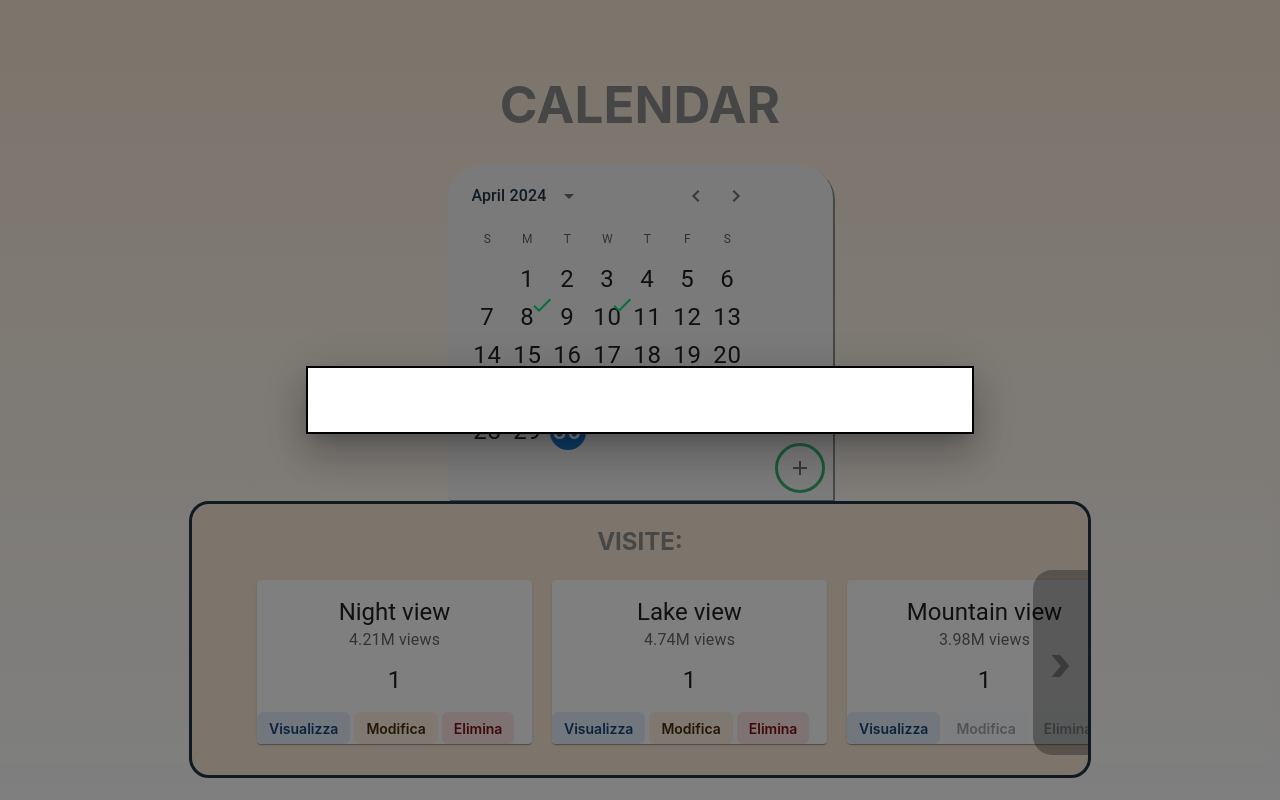
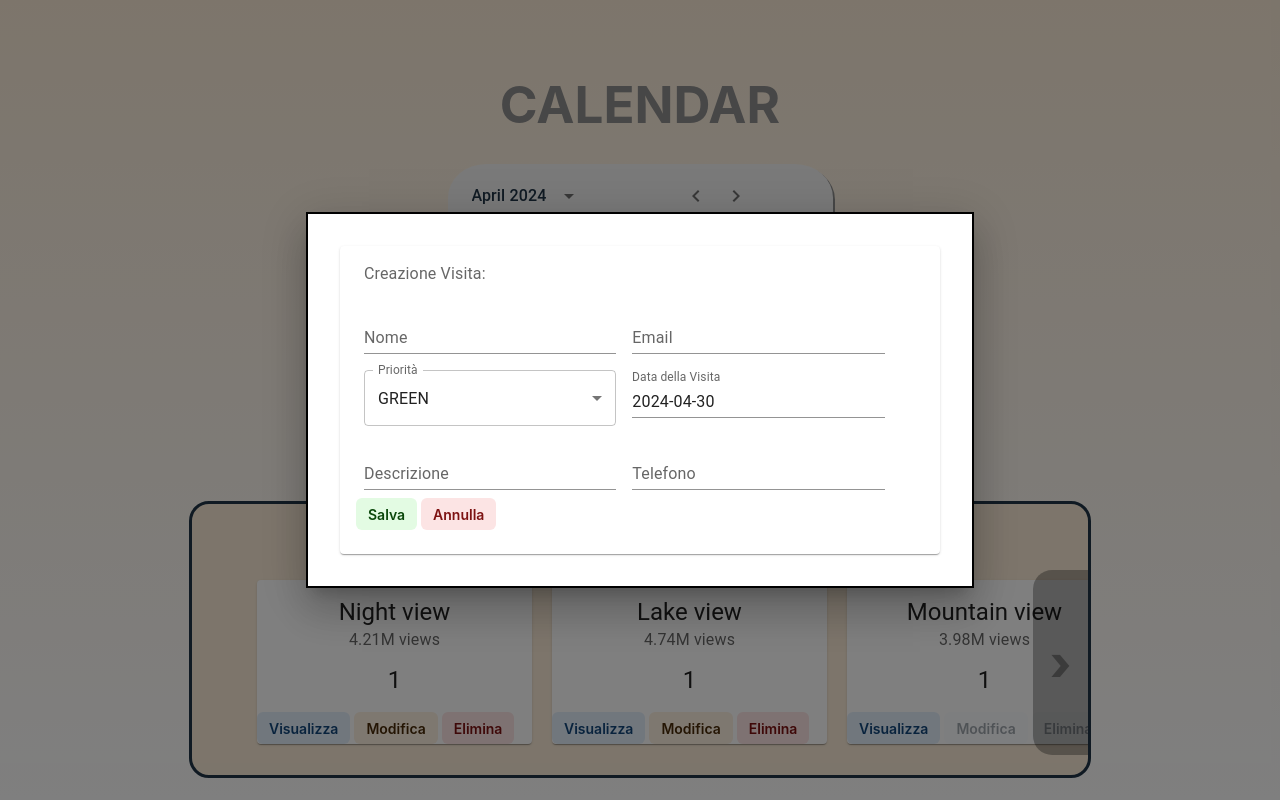
Before and after one commit to Alinetor06/Calendar, a React (Vite) app in the folder calendar-front/: page / in a window 1280 px wide. Both pictures are taken after a click on the button 800 px from the left and 467 px from the top of the page. Built offline with nearby package versions, Linux system fonts and the light colour scheme.

Commit message:
saveCard

```diff
--- a/calendar-front/src/components/Calendar/DataPicker.tsx
+++ b/calendar-front/src/components/Calendar/DataPicker.tsx
@@ -12,16 +12,12 @@ import { Visita } from "../../config/Visite";
 export const DataPicker: React.FC<{}> = ({ }) => {
 
     const [isModalOpen, setIsModalOpen] = useState(false);
+    const [dati, setDati] = useState<Visita[]>([]);
 
     const handleModalOpen = () => {
         setIsModalOpen(true);
-    };
 
-    const handleModalClose = () => {
-        setIsModalOpen(false);
-    }
-
-    const dati: Visita[] = [
+        setDati([
             {
                 id: 1,
                 name: 'Night view',
@@ -78,7 +74,14 @@ export const DataPicker: React.FC<{}> = ({ }) => {
                 tel: '+39323253252'
             },
 
-    ];
+        ]);
+    };
+
+    const handleModalClose = () => {
+        setIsModalOpen(false);
+    }
+
+
 
 
     return (
@@ -86,12 +89,14 @@ export const DataPicker: React.FC<{}> = ({ }) => {
             <h1 className='header-text-calendar'>Calendar </h1>
             <>
                 <div className="calendar_display">
-                    <ModalComponent isOpen={isModalOpen} onClose={handleModalClose} data={dati} typeModel={1} />
-
                     <Calendar />
                     <IconButton onClick={handleModalOpen}>
                         <AddIcon />
                     </IconButton>
+
+                    {isModalOpen && (
+                        <ModalComponent isOpen={isModalOpen} onClose={handleModalClose} data={dati} typeModel={1} />
+                    )}
                 </div>
 
             </>
--- a/calendar-front/src/components/ModalComponent.tsx
+++ b/calendar-front/src/components/ModalComponent.tsx
@@ -35,12 +35,21 @@ const ModalComponent: React.FC<ModalProps> = ({ isOpen, onClose, data, activeCar
 
     let cardComponent;
     if (data && typeModel === 1) {
-        cardComponent = <Card2 visiteData={data} />;
+        console.log("Data is defined and typeModel is 1:", data); // Aggiunto questo log per verificare i dati
+        cardComponent = <Card2 />;
+
+        return (
+            <Modal onClose={onClose} open={isOpen}>
+                <Box sx={style}>
+                    {data && cardComponent}
+                </Box>
+            </Modal>
+        );
 
     } else if (activeCard && typeModel === 0) {
+        console.log("Data is defined and typeModel is 0:", activeCard);
         // Altrimenti, assegna il componente per il formato predefinito della card
         cardComponent = <Card visiteData={[activeCard]} attiva={mod_att} />;
-    }
 
         return (
             <Modal onClose={onClose} open={isOpen}>
@@ -49,6 +58,9 @@ const ModalComponent: React.FC<ModalProps> = ({ isOpen, onClose, data, activeCar
                 </Box>
             </Modal>
         );
+    }
+
+
 };
 
 export default ModalComponent;
--- a/calendar-front/src/components/TypoCard/Save_Visit_Card.tsx
+++ b/calendar-front/src/components/TypoCard/Save_Visit_Card.tsx
@@ -4,30 +4,18 @@ import { Box, Button } from '@mui/joy';
 import { useState } from 'react';
 import GenericField from '../GenericField';
 
-
-//configurazioni
+// Interfaccia per il tipo Visita
 import { Visita } from '../../config/Visite';
-
-
 
 const getDateOnly = (date: Date): string => {
     const year = date.getFullYear();
-    const month = (date.getMonth() + 1).toString().padStart(2, '0'); // aggiunge lo zero iniziale se necessario
-    const day = date.getDate().toString().padStart(2, '0'); // aggiunge lo zero iniziale se necessario
+    const month = (date.getMonth() + 1).toString().padStart(2, '0');
+    const day = date.getDate().toString().padStart(2, '0');
     return `${year}-${month}-${day}`;
 };
 
 
-/**
-*
-* SAVE VISITE
-*
-*/
-
-const Save_Visit_Card: React.FC<{ visiteData: Visita[] }> = ({ visiteData }) => {
-
-    const [visite, setVisite] = useState(visiteData);
-
+const Save_Visit_Card: React.FC = () => {
     const [newVisit, setNewVisit] = useState<Visita>({
         id: 0,
         name: '',
@@ -38,11 +26,20 @@ const Save_Visit_Card: React.FC<{ visiteData: Visita[] }> = ({ visiteData }) =>
         tel: ''
     });
 
+    const handleFieldChange = <T extends keyof Visita>(field: T, value: Visita[T]) => {
+        // Crea una copia della nuova visita
+        const newVisitCopy = { ...newVisit };
+        // Aggiorna il campo specificato della nuova visita con il nuovo valore
+        newVisitCopy[field] = value;
+        // Aggiorna lo stato con la nuova visita aggiornata
+        setNewVisit(newVisitCopy);
+    };
 
     const handleSaveNewVisit = () => {
-        // Aggiungi la nuova visita all'array visite
-        setVisite([...visite, newVisit]);
-        // Resettare lo stato per prepararsi alla creazione di una nuova visita
+        // Qui puoi fare ciò che desideri con la nuova visita salvata
+        console.log('Nuova visita salvata:', newVisit);
+        // Aggiungi la logica per salvare la nuova visita, ad esempio inviare i dati al server, ecc.
+        // Resetta il form dopo aver salvato la visita
         setNewVisit({
             id: 0,
             name: '',
@@ -51,20 +48,8 @@ const Save_Visit_Card: React.FC<{ visiteData: Visita[] }> = ({ visiteData }) =>
             date_visit: new Date(),
             description: '',
             tel: ''
-            // Rimuovi il carattere / in eccesso
         });
     };
-
-    /**
-        const handleFieldChange = <T extends keyof typeof updatedVisite[0]>(index: number, field: T, value: typeof updatedVisite[0][T]) => {
-            // Clona l'array updatedVisite per modificare solo l'elemento specifico
-            const updatedVisiteCopy = [...updatedVisite];
-            // Aggiorna il campo specificato dell'elemento specificato con il nuovo valore
-            updatedVisiteCopy[index][field] = value;
-            // Aggiorna lo stato con il nuovo array aggiornato
-            setUpdatedVisite(updatedVisiteCopy);
-        };
-    */
 
     return (
         <Card sx={{ minWidth: 275 }}>
@@ -77,45 +62,49 @@ const Save_Visit_Card: React.FC<{ visiteData: Visita[] }> = ({ visiteData }) =>
                         sx={{
                             '& .MuiTextField-root': { m: 1, width: '25ch' },
                         }}>
+
                         <GenericField
                             label="Nome"
-                            value={newVisit.name}
-                            onChange={(e: React.ChangeEvent<HTMLInputElement>) => setNewVisit({ ...newVisit, name: e.target.value })}
+                            value={newVisit.email}
+                            onChange={(newValue) => handleFieldChange('name', newValue)}
+                            placeholder="es. abcdefghi@abcde.abc"
                         />
 
                         <GenericField
                             label="Email"
                             value={newVisit.email}
-                            onChange={(e: React.ChangeEvent<HTMLInputElement>) => setNewVisit({ ...newVisit, email: e.target.value })}
+                            onChange={(newValue) => handleFieldChange('email', newValue)}
                             placeholder="es. abcdefghi@abcde.abc"
                         />
 
                         <GenericField
                             label="Priorità"
                             value={newVisit.priority}
-                            onChange={(e: React.ChangeEvent<HTMLInputElement>) => setNewVisit({ ...newVisit, priority: parseInt(e.target.value) })}
+                            onChange={(newValue) => handleFieldChange('priority', newValue)}
                         />
+
+
 
                         <GenericField
                             label='Data della Visita'
                             value={getDateOnly(newVisit.date_visit)}
-                            onChange={(e: React.ChangeEvent<HTMLInputElement>) => setNewVisit({ ...newVisit, date_visit: new Date(e.target.value) })}
+                            onChange={(newValue) => handleFieldChange('date_visit', new Date(newValue))}
                             placeholder="es. YYYY-MM-DD"
                         />
 
                         <GenericField
                             label="Descrizione"
                             value={newVisit.description}
-                            onChange={(e: React.ChangeEvent<HTMLInputElement>) => setNewVisit({ ...newVisit, description: e.target.value })}
+                            onChange={(newValue) => handleFieldChange('description', newValue)}
                         />
 
                         <GenericField
                             label="Telefono"
                             value={newVisit.tel}
-                            onChange={(e: React.ChangeEvent<HTMLInputElement>) => setNewVisit({ ...newVisit, tel: e.target.value })}
-                            placeholder="es. +39 0123456789"
+                            onChange={(newValue) => handleFieldChange('tel', newValue)}
+                            placeholder="es. +39 0123456789 "
+
                         />
-
                     </Box>
                 </div>
 
@@ -124,7 +113,7 @@ const Save_Visit_Card: React.FC<{ visiteData: Visita[] }> = ({ visiteData }) =>
                         size="sm"
                         variant="soft"
                         color="success"
-                        onClick={handleSaveNewVisit} // Funzione per salvare la nuova visita
+                        onClick={handleSaveNewVisit}
                     >
                         Salva
                     </Button>
```
Also changed, not shown: calendar-front/src/components/TypoCard/onClick.txt (deleted). Lines whose indentation alone changed are shown as unchanged.
